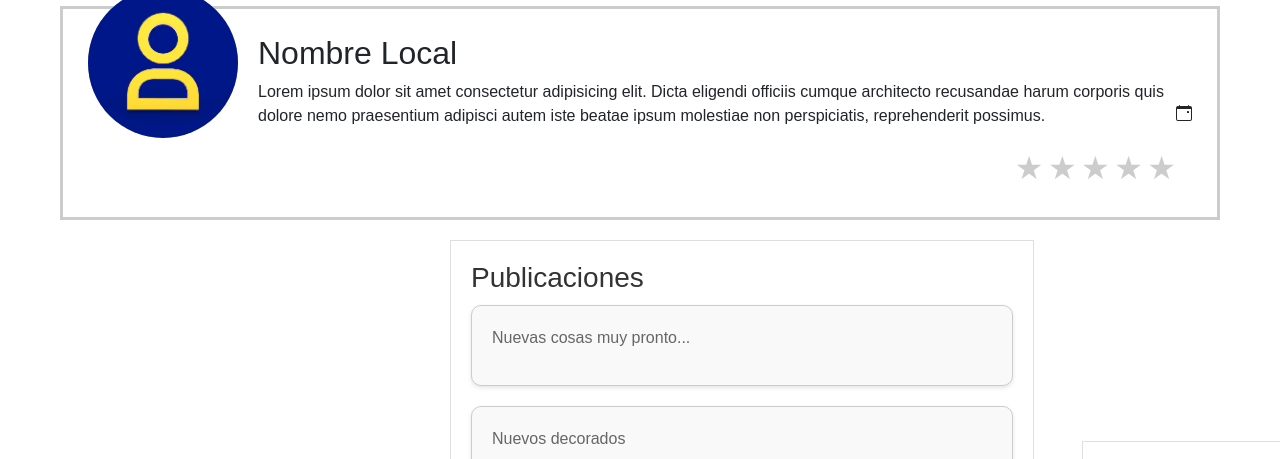
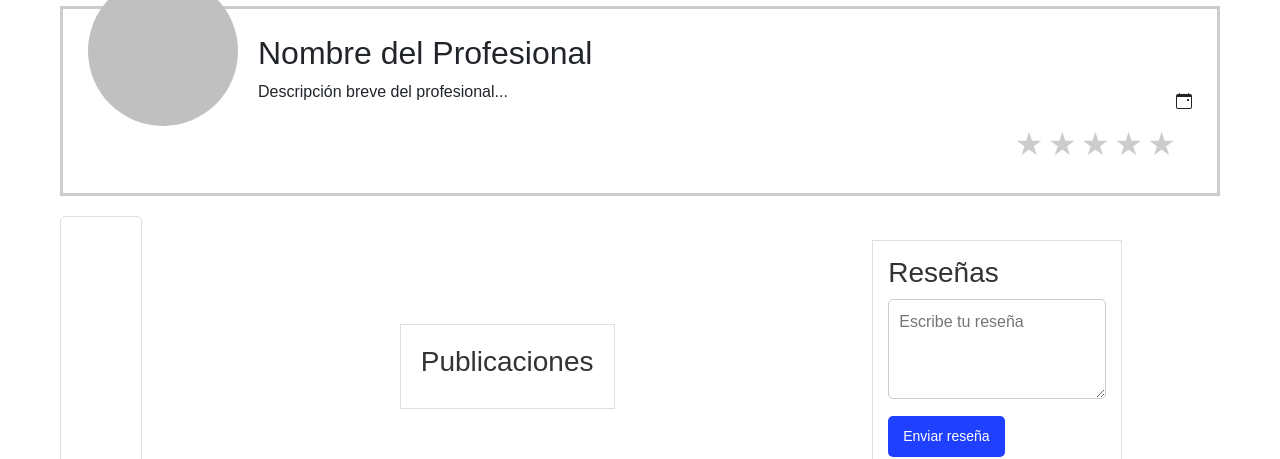
Before and after one commit to XrayTH/NailsExpress-Proto, a Flask app: page /apar_Cli in a window 1280 px wide; the page is wider, and only the part inside the window is pictured. Shown: the part 466-925 px from the top of that part. Run offline with Flask 3, Linux system fonts and the light colour scheme; a database or web service that is not in the repository returns one stand-in record (values such as "Sample title"); some libraries are stand-ins or nearby versions.

Commit message:
backend apartado 4.1.1

```diff
--- a/app.py
+++ b/app.py
@@ -233,7 +233,11 @@ def apar_pro():
 
 @app.route('/apar_Cli')
 def apar_cli():
-    return render_template('apar_Cli.html', google_maps_api_key=google_maps_api_key)
+    profesional_get = profesionales.find_one(
+    { 'usuario': "Profesional1" },
+    { '_id': 0, 'contraseña': 0, 'correo': 0 }
+)
+    return render_template('apar_Cli.html', google_maps_api_key=google_maps_api_key, profesional=profesional_get)
 
 @app.route('/pantalla_inicio')
 def pantalla_inicio():
--- a/static/js/apar_Cli.js
+++ b/static/js/apar_Cli.js
@@ -1,3 +1,8 @@
+var data = document.getElementById('data');
+var profesional = JSON.parse(data.getAttribute('data-profesional').replace(/'/g, '"'));
+var apartado = profesional.DatosApartado;
+
+/*
 var apartado = {
     titulo: "Nombre Local",
     descripcion: "Lorem ipsum dolor sit amet consectetur adipisicing elit. Dicta eligendi officiis cumque architecto recusandae harum corporis quis dolore nemo praesentium adipisci autem iste beatae ipsum molestiae non perspiciatis, reprehenderit possimus.",
@@ -33,7 +38,7 @@ var apartado = {
             imagenURL: ''
         }
     ]
-};
+};*/
 
 // Función para inicializar el mapa
 function initMap() {
--- a/templates/apar_Cli.html
+++ b/templates/apar_Cli.html
@@ -3,11 +3,12 @@
 <head>
     <meta charset="UTF-8">
     <meta name="viewport" content="width=device-width, initial-scale=1.0">
-    <title>Apartado Cliente</title>
+    <title>Perfil</title>
     <link rel="stylesheet" href="/static/css/Bootstrap/bootstrap.min.css">
     <link rel="stylesheet" href="/static/css/apart_Cli.css">
 </head>
 <body>
+    <div id="data" data-profesional="{{ profesional }}"></div>
     <header>
         <div class="container">
             <div class="logo">
@@ -32,7 +33,7 @@
                     <input type="text" name="search" placeholder="Buscar">
                     <button type="submit">Buscar</button>
                 </form>
-                <p>Usuario Random</p>
+                <h3>Usuario Random</h3>
                 <div class="profile-picture"></div>
             </div>
         </div>
--- a/templates/apar_pro.html
+++ b/templates/apar_pro.html
@@ -3,12 +3,12 @@
 <head>
     <meta charset="UTF-8">
     <meta name="viewport" content="width=device-width, initial-scale=1.0">
-    <title>Apartado Profesional</title>
+    <title>Mi Perfil</title>
     <link rel="stylesheet" href="/static/css/Bootstrap/bootstrap.min.css">
     <link rel="stylesheet" href="/static/css/apar_pro.css">
 </head>
 <body>
-    <div id="data" data-profesional="{{ profesional }}"></div> <!-- Reemplaza con tus coordenadas -->
+    <div id="data" data-profesional="{{ profesional }}"></div>
     <header>
         <div class="container">
             <div class="logo">
@@ -33,7 +33,7 @@
                     <input type="text" name="search" placeholder="Buscar">
                     <button type="submit">Buscar</button>
                 </form>
-                <p1 style="margin-left: 20px;">Usuario Random</p1>
+                <h3 style="margin-left: 20px;">{{ profesional.usuario }}</h3>
                 <div class="profile-picture"></div>
             </div>
 
```
